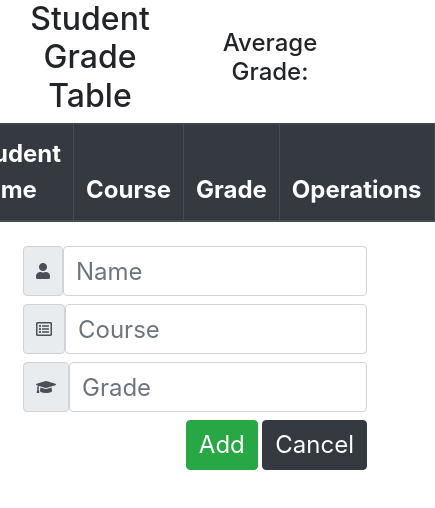
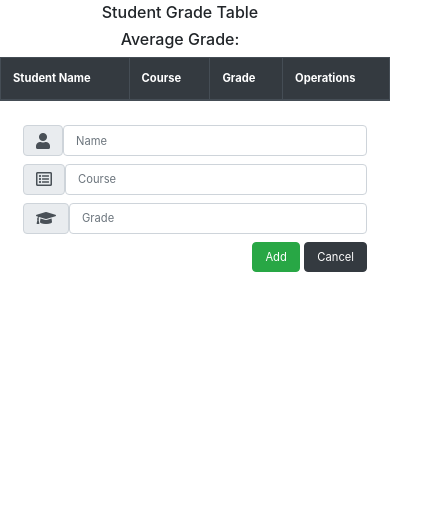
Before and after one commit to seongkevinlee/student-grade-table, a plain HTML site: page index.html in a window 390 px wide. Shown: the whole page, 435 px wide, since content can reach past the window. Drawn offline with nearby package versions, Linux system fonts and the light colour scheme; no server answers.

Commit message:
Fixed Media Queries

```diff
--- a/components/grade-table.js
+++ b/components/grade-table.js
@@ -51,7 +51,7 @@ class GradeTable {
     course.textContent = data.course;
     grade.textContent = data.grade;
     deleteButton.textContent = "DELETE";
-    deleteButton.className = "btn btn-danger";
+    deleteButton.className = "btn btn-danger btn-text";
     deleteButton.addEventListener("click", function(){
       deleteGrade(data.id);
     })
--- a/index.html
+++ b/index.html
@@ -12,14 +12,14 @@
     <link rel="stylesheet" href="style.css">
 </head>
 <body>
-    <header class="row col-12">
-      <h1 class="col-sm-7">Student Grade Table</h1>
-      <h4 class="col-sm-4">Average Grade: <span class="badge badge-secondary"></span></h4>
+    <header class="row col-12 d-inline-flex .flex-sm-column">
+      <h1 class="col-sm-7 h1-text">Student Grade Table</h1>
+      <h4 class="col-sm-4 h4-text">Average Grade: <span class="badge badge-secondary"></span></h4>
     </header>
 
     <main class="container">
       <div class="row">
-        <table class="table table-striped table-bordered table-hover col-sm-8" id="table-element">
+        <table class="table table-striped table-bordered table-hover col-sm-8 table-text" id="table-element">
           <thead class="thead-dark">
             <tr>
               <th>Student Name</th>
@@ -36,19 +36,19 @@
           <div class="form-group">
             <div class="input-group-prepend m-2">
               <span class="input-group-text" id="basic-addon1"><i class="fas fa-user"></i></span>
-              <input type="text" class="form-control" id="input-name" placeholder="Name" name="name">
+              <input type="text" class="form-control input-text" id="input-name" placeholder="Name" name="name">
             </div>
             <div class="input-group-prepend m-2">
               <span class="input-group-text" id="basic-addon1"><i class="far fa-list-alt"></i></span>
-              <input type="text" class="form-control" id="input-course" placeholder="Course" name="course">
+              <input type="text" class="form-control input-text" id="input-course" placeholder="Course" name="course">
             </div>
             <div class="input-group-prepend m-2">
               <span class="input-group-text" id="basic-addon1"><i class="fas fa-graduation-cap"></i></span>
-              <input type="text" class="form-control" id="input-grade" placeholder="Grade" name="grade">
+              <input type="text" class="form-control input-text" id="input-grade" placeholder="Grade" name="grade">
             </div>
             <div class="text-right m-2">
-              <button class="btn btn-success" type="submit">Add</button>
-              <button class="btn btn-dark" type="reset">Cancel</button>
+              <button class="btn btn-success btn-text" type="submit">Add</button>
+              <button class="btn btn-dark btn-text" type="reset">Cancel</button>
             </div>
 
           </div>
--- a/media.css
+++ b/media.css
@@ -1,47 +1,23 @@
-header.row {
-  justify-content: center;
-  align-items: center;
-}
-
 @media only screen
   and (min-device-width: 320px)
   and (max-device-width: 375px)
   and (orientation: portrait) {
 
-    div.row{
-      display: flex;
-      flex-wrap: nowrap;
-      flex-direction: column;
-      justify-content: center;
-      align-items: center;
-    }
-    header.row.col-12{
-      display: flex;
-      flex-direction: column;
-      justify-content: center;
-      align-items: center;
-    }
-    table.col-sm-8 {
-      flex: 0;
-      max-width: 100%;
+    table.table-text {
       font-size: .7rem;
     }
-    form.col-sm-4{
-      max-width: 100%;
-      justify-content: center;
-    }
-    h1.col-sm-7{
+    .h1-text {
       font-size: 1rem;
       text-align: center;
     }
-    h4.col-sm-4{
+    .h4-text {
       font-size: 1rem;
       text-align: center;
     }
-    button.btn {
+    .btn-text {
       font-size: .7rem;
     }
-    input.form-control {
+    .input-text {
       font-size: .7rem;
     }
 }
@@ -50,41 +26,24 @@ header.row {
   and (min-device-width: 768px)
   and (orientation: portrait) {
 
-    div.row{
-      display: flex;
-      flex-wrap: nowrap;
-      flex-direction: column;
-      justify-content: center;
-      align-items: center;
+        table.table-text {
+      font-size: .7rem;
     }
-    header.row.col-12{
-      display: flex;
-      flex-wrap: nowrap;
-      align-items: center;
-    }
-    table.col-sm-8 {
-      flex: 0;
-      max-width: 100%;
-      font-size: 1.5rem;
-    }
-    form.col-sm-4{
-      max-width: 100%;
-      justify-content: center;
-    }
-    h1.col-sm-7{
-      font-size: 2rem;
+    .h1-text {
+      font-size: 1rem;
       text-align: center;
     }
-    h4.col-sm-4{
-      font-size: 1.5rem;
+    .h4-text {
+      font-size: 1rem;
       text-align: center;
     }
-    button.btn {
-      font-size: 1.5rem;
+    .btn-text {
+      font-size: .7rem;
     }
-    input.form-control {
-      font-size: 1.5rem;
+    .input-text {
+      font-size: .7rem;
     }
+
 }
 
 
@@ -126,7 +85,7 @@ header.row {
       font-size: .7rem;
     }
     .row {
-      margin-left: 0;
+      margin-left: ;
     }
 }
 
```
